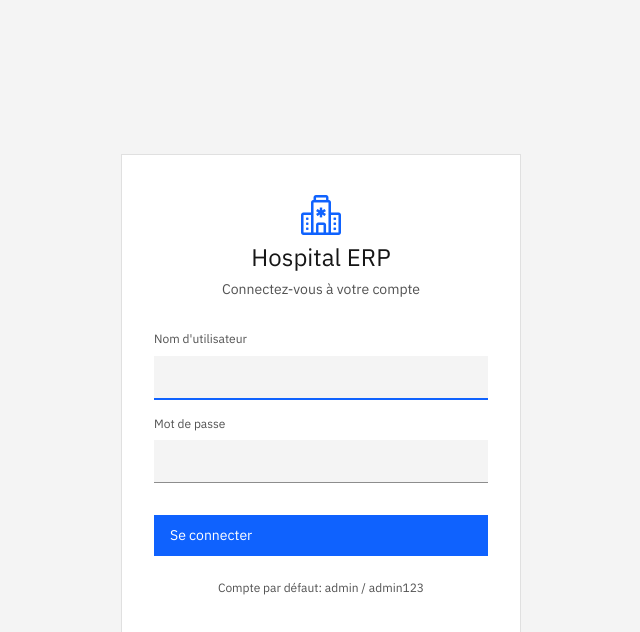
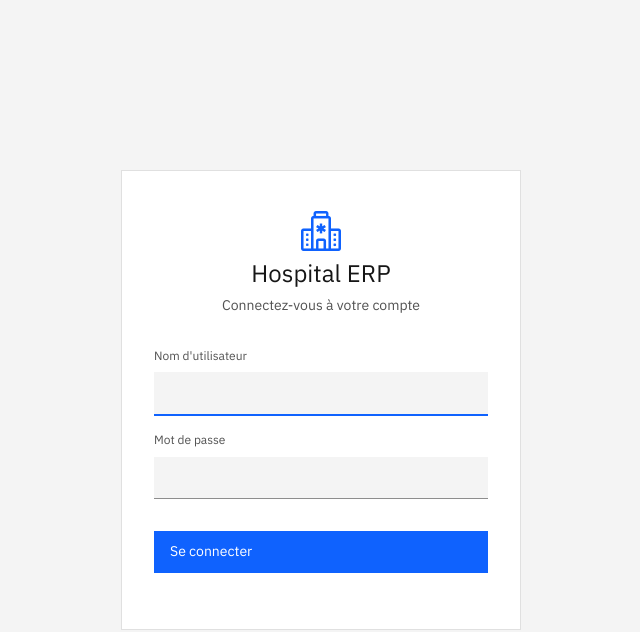
Before and after one commit to SteveRuben/hospital-erp, a React (Vite) app in the folder packages/frontend/: page /login in a window 1280 px wide. Shown: the top 632 px of the page, without its empty margins (319-959 px from the left). Built offline with nearby package versions, Linux system fonts and the light colour scheme; no server answers.

Commit message:
Fix: remove default indicator

```diff
--- a/packages/frontend/src/pages/Login.tsx
+++ b/packages/frontend/src/pages/Login.tsx
@@ -59,7 +59,7 @@ export default function Login() {
         </form>
 
         <p style={{ textAlign: 'center', marginTop: '1.5rem', fontSize: '0.75rem', color: 'var(--cds-text-secondary)' }}>
-          Compte par défaut: admin / admin123
+          {/* Compte par défaut: admin / admin123 */}
         </p>
       </div>
     </div>
```
